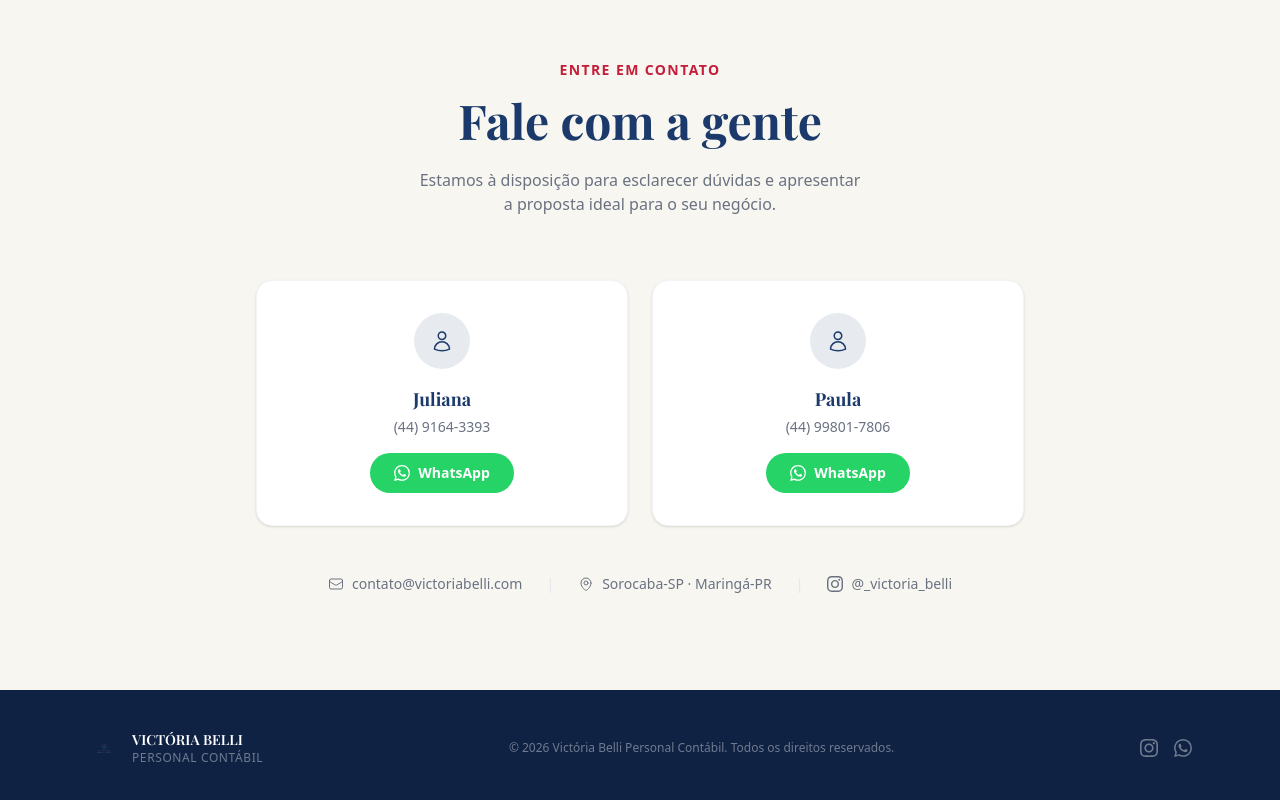
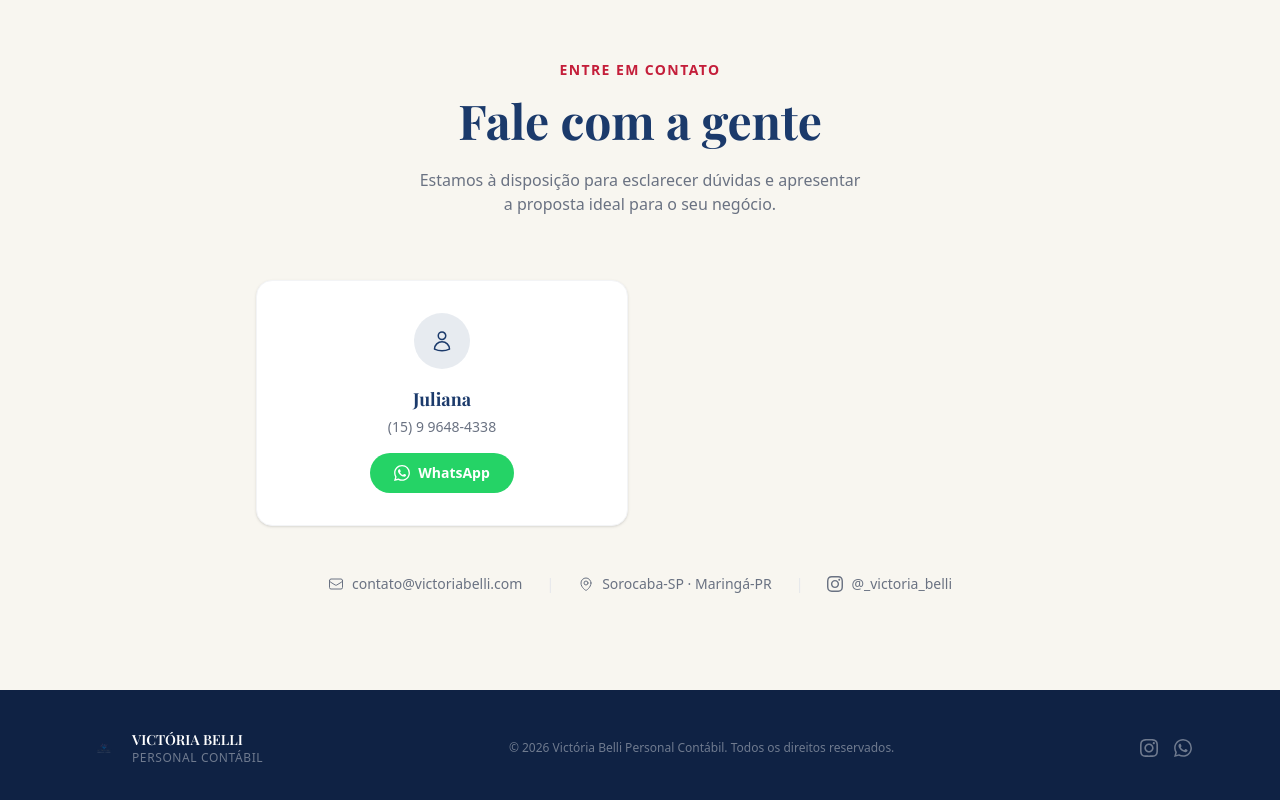
Before and after one commit to fecavalieridesign/victoria-belli, a Next.js app: page / in a window 1280 px wide. Shown: the part 3980-4780 px from the top of the page. Built offline with nearby package versions, Linux system fonts and the light colour scheme.

Commit message:
fix: remove Paula, novo número WhatsApp, sem logo na navbar mobile

```diff
--- a/components/Contact.tsx
+++ b/components/Contact.tsx
@@ -5,13 +5,8 @@ import { motion } from "framer-motion";
 const contacts = [
   {
     name: "Juliana",
-    phone: "(44) 9164-3393",
-    whatsapp: "5544991643393",
-  },
-  {
-    name: "Paula",
-    phone: "(44) 99801-7806",
-    whatsapp: "5544998017806",
+    phone: "(15) 9 9648-4338",
+    whatsapp: "5515996484338",
   },
 ];
 
--- a/components/Footer.tsx
+++ b/components/Footer.tsx
@@ -31,7 +31,7 @@ export default function Footer() {
             </svg>
           </a>
           <a
-            href="https://wa.me/5544991643393"
+            href="https://wa.me/5515996484338"
             target="_blank"
             rel="noopener noreferrer"
             className="text-white/40 hover:text-white transition-colors"
--- a/components/Header.tsx
+++ b/components/Header.tsx
@@ -36,9 +36,9 @@ export default function Header() {
             alt="Victória Belli"
             width={80}
             height={80}
-            className="object-contain w-14 h-14 md:w-16 md:h-16"
+            className="hidden sm:block object-contain w-14 h-14 md:w-16 md:h-16"
           />
-          <div className="hidden sm:block">
+          <div>
             <p
               className={`text-sm font-semibold leading-tight transition-colors duration-300 ${scrolled || open ? "text-[#1B3A6B]" : "text-white"}`}
               style={{ fontFamily: "var(--font-playfair)" }}
@@ -62,7 +62,7 @@ export default function Header() {
             </a>
           ))}
           <a
-            href="https://wa.me/5544991643393"
+            href="https://wa.me/5515996484338"
             target="_blank"
             rel="noopener noreferrer"
             className={`text-sm font-medium px-5 py-2 rounded-full transition-all duration-300 ${
@@ -112,7 +112,7 @@ export default function Header() {
               </a>
             ))}
             <a
-              href="https://wa.me/5544991643393"
+              href="https://wa.me/5515996484338"
               target="_blank"
               rel="noopener noreferrer"
               className="block mt-4 text-center bg-[#1B3A6B] text-white text-sm font-medium px-5 py-2.5 rounded-full"
--- a/components/Hero.tsx
+++ b/components/Hero.tsx
@@ -70,7 +70,7 @@ export default function Hero() {
 
         <motion.div className="flex flex-col sm:flex-row gap-3 sm:gap-4 justify-center items-center" {...fadeUp(0.75)}>
           <a
-            href="https://wa.me/5544991643393"
+            href="https://wa.me/5515996484338"
             target="_blank"
             rel="noopener noreferrer"
             className="w-full sm:w-auto inline-flex items-center justify-center gap-2 bg-[#C41E3A] text-white font-semibold px-8 py-4 rounded-full hover:bg-[#e02444] transition-all hover:scale-105 shadow-lg"
--- a/components/Services.tsx
+++ b/components/Services.tsx
@@ -89,7 +89,7 @@ export default function Services() {
             </p>
           </div>
           <a
-            href="https://wa.me/5544998017806"
+            href="https://wa.me/5515996484338"
             target="_blank"
             rel="noopener noreferrer"
             className="shrink-0 bg-[#C41E3A] text-white font-semibold px-8 py-4 rounded-full hover:bg-[#e02444] transition-colors whitespace-nowrap"
--- a/components/TaxReform.tsx
+++ b/components/TaxReform.tsx
@@ -120,7 +120,7 @@ export default function TaxReform() {
             </div>
           </div>
           <a
-            href="https://wa.me/5544991643393"
+            href="https://wa.me/5515996484338"
             target="_blank"
             rel="noopener noreferrer"
             className="shrink-0 bg-white text-[#0f2244] font-bold text-sm px-7 py-3.5 rounded-full hover:bg-gray-100 transition-colors whitespace-nowrap"
--- a/components/WhatsAppFloat.tsx
+++ b/components/WhatsAppFloat.tsx
@@ -5,7 +5,7 @@ import { motion } from "framer-motion";
 export default function WhatsAppFloat() {
   return (
     <motion.a
-      href="https://wa.me/5544991643393"
+      href="https://wa.me/5515996484338"
       target="_blank"
       rel="noopener noreferrer"
       className="fixed bottom-6 right-6 z-50 bg-[#25D366] text-white w-14 h-14 rounded-full flex items-center justify-center shadow-lg hover:bg-[#1da851] transition-colors"
```
